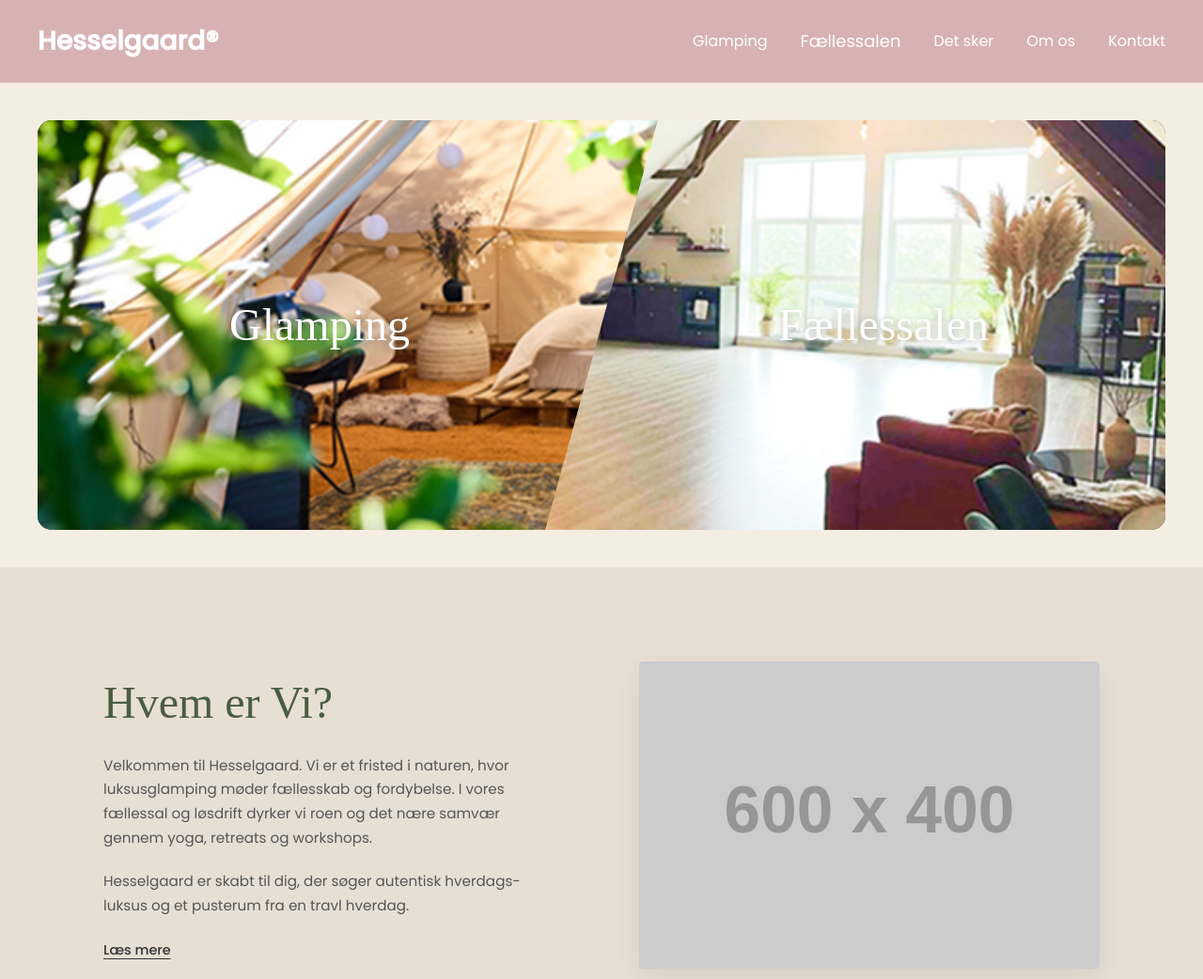
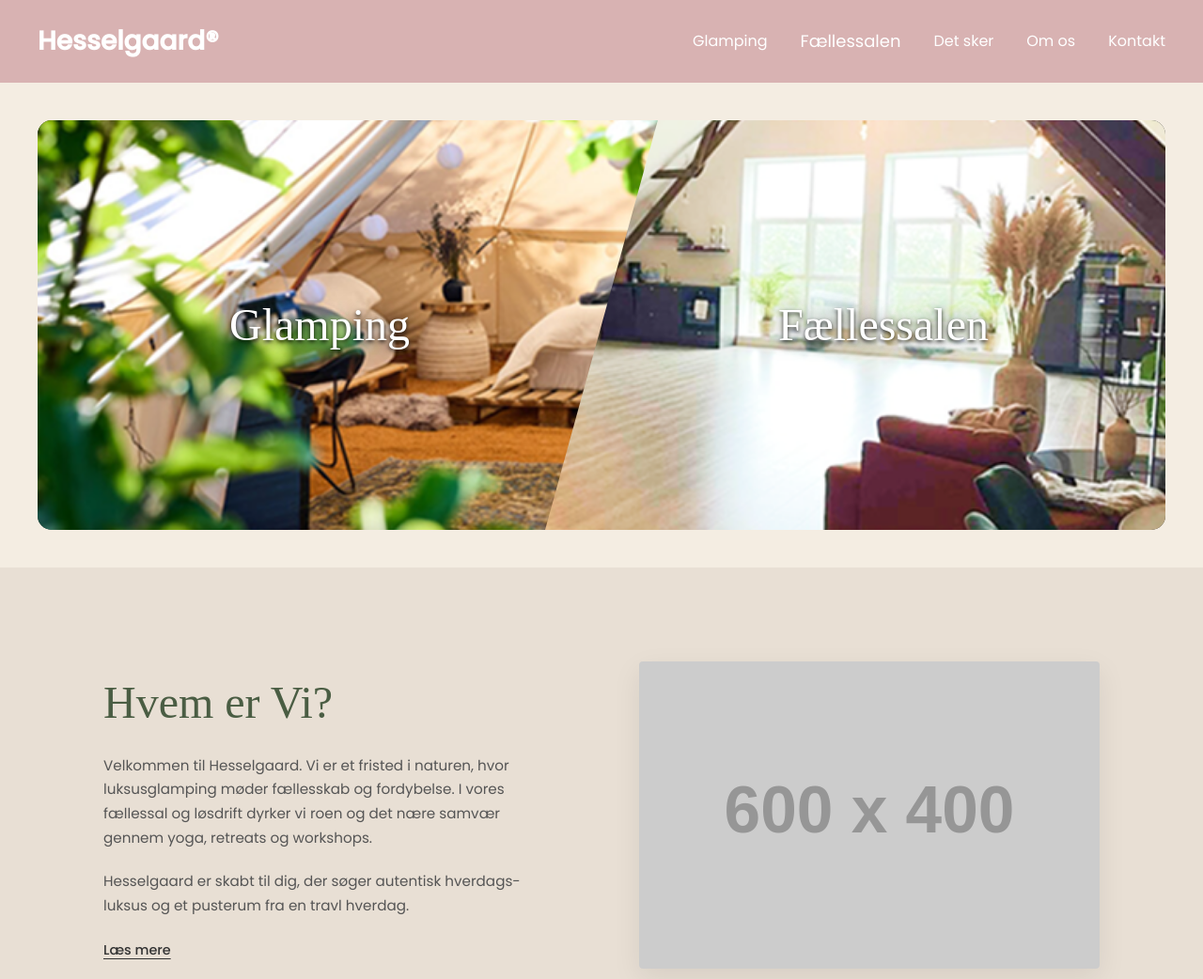
Before and after one commit to Teod0032/Projekt-Heseelgaard-P5-, a plain HTML site: page index.html in a window 1280 px wide. Shown: the top 1042 px of the page at 94% size. Drawn offline with Linux system fonts and the light colour scheme; placeholder pictures from the web are drawn by us; a web font is replaced by a local one.

Commit message:
Update style.css

```diff
--- a/style.css
+++ b/style.css
@@ -158,9 +158,12 @@ a {
   transform: translateY(-50%);
   font-size: 3rem;
   color: white;
-  text-shadow: 0 2px 10px rgba(0, 0, 0, 0.3);
+  text-shadow:
+    0 2px 4px rgba(0, 0, 0, 0.8),
+    0 0 20px rgba(0, 0, 0, 0.6);
   white-space: nowrap;
   z-index: 3;
+  font-weight: 500;
 }
 
 .hero-item:first-child .hero-text {
```
